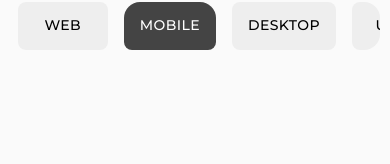
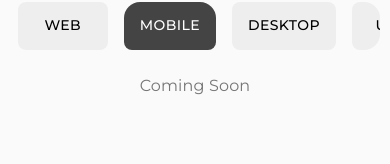
Before and after one commit to saadhzubairi/saadhzubairi_portfolio, a React (Create React App) app: page /Portfolio/1 in a window 390 px wide. Shown: the part 137-301 px from the top of the page. Built offline with nearby package versions, Linux system fonts and the light colour scheme.

Commit message:
added coming soon to mobile

```diff
--- a/src/components/PortfolioPage/PortfolioPage.jsx
+++ b/src/components/PortfolioPage/PortfolioPage.jsx
@@ -197,7 +197,7 @@ const PortfolioPage = () => {
                 <ProjectCard data={halpert} />
               </CustomTabPanel>
               <CustomTabPanel value={value} index={1}>
-
+                Coming Soon
               </CustomTabPanel>
               <CustomTabPanel value={value} index={2}>
                 <ProjectCard data={latex} />
@@ -213,7 +213,6 @@ const PortfolioPage = () => {
                 <ProjectCard data={topdown} />
                 <ProjectCard data={hidenseek} />
               </CustomTabPanel>
-
               <CustomTabPanel value={value} index={5}>
                 <MasonryImageList />
               </CustomTabPanel>
```
